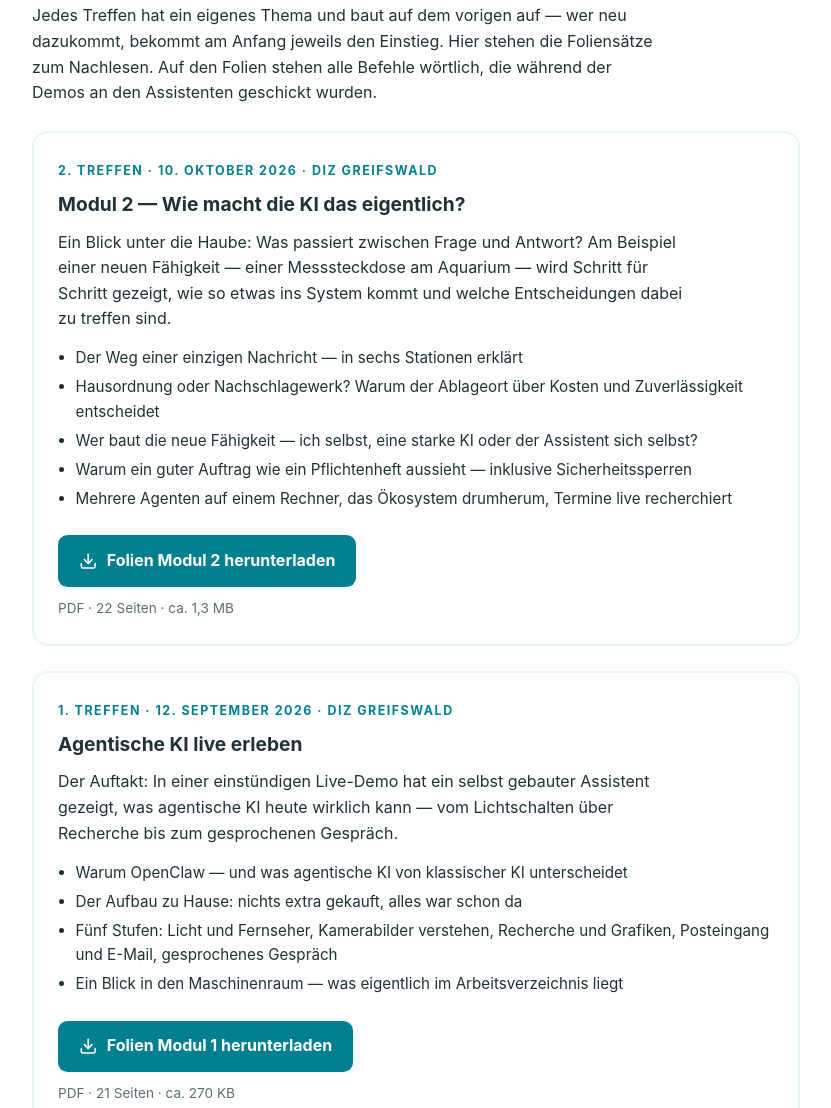
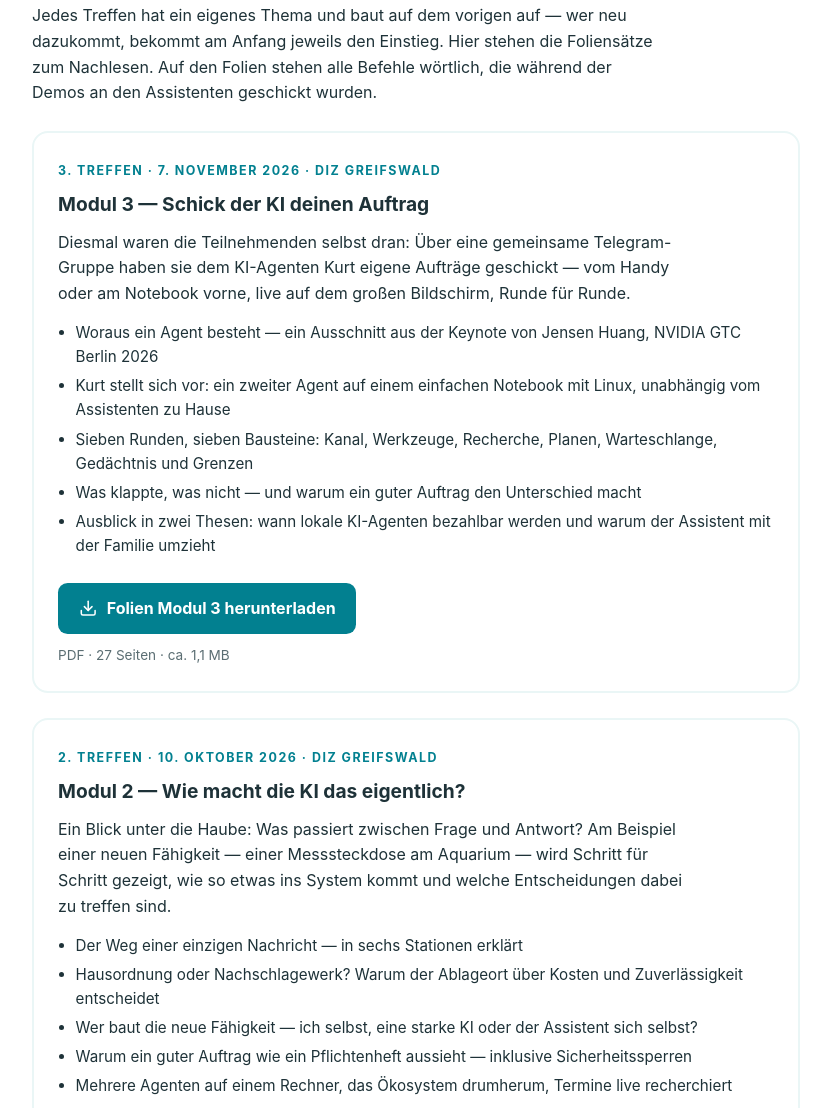
Before and after one commit to joergboese/begreifswald, a plain HTML site: page index.html in a window 1280 px wide. Shown: the part 1597-2705 px from the top of the page, without its empty margins (148-979 px from the left). Drawn offline with Linux system fonts and the light colour scheme.

Commit message:
Upload zum 7.11.2026 - 3. Event

```diff
--- a/index.html
+++ b/index.html
@@ -136,6 +136,24 @@ footer .platzhalter{color:var(--mint)}
   <p>Jedes Treffen hat ein eigenes Thema und baut auf dem vorigen auf — wer neu dazukommt, bekommt am Anfang jeweils den Einstieg. Hier stehen die Foliensätze zum Nachlesen. Auf den Folien stehen alle Befehle wörtlich, die während der Demos an den Assistenten geschickt wurden.</p>
 
   <div class="material">
+    <span class="datum">3. Treffen · 7. November 2026 · DIZ Greifswald</span>
+    <h3>Modul 3 — Schick der KI deinen Auftrag</h3>
+    <p>Diesmal waren die Teilnehmenden selbst dran: Über eine gemeinsame Telegram-Gruppe haben sie dem KI-Agenten Kurt eigene Aufträge geschickt — vom Handy oder am Notebook vorne, live auf dem großen Bildschirm, Runde für Runde.</p>
+    <ul>
+      <li>Woraus ein Agent besteht — ein Ausschnitt aus der Keynote von Jensen Huang, NVIDIA GTC Berlin 2026</li>
+      <li>Kurt stellt sich vor: ein zweiter Agent auf einem einfachen Notebook mit Linux, unabhängig vom Assistenten zu Hause</li>
+      <li>Sieben Runden, sieben Bausteine: Kanal, Werkzeuge, Recherche, Planen, Warteschlange, Gedächtnis und Grenzen</li>
+      <li>Was klappte, was nicht — und warum ein guter Auftrag den Unterschied macht</li>
+      <li>Ausblick in zwei Thesen: wann lokale KI-Agenten bezahlbar werden und warum der Assistent mit der Familie umzieht</li>
+    </ul>
+    <a class="pdf" href="Begreifswald_Folien_2026-11-07.pdf">
+      <svg viewBox="0 0 24 24" fill="none" stroke="currentColor" stroke-width="2" stroke-linecap="round" stroke-linejoin="round" aria-hidden="true"><path d="M21 15v4a2 2 0 0 1-2 2H5a2 2 0 0 1-2-2v-4"></path><polyline points="7 10 12 15 17 10"></polyline><line x1="12" y1="15" x2="12" y2="3"></line></svg>
+      Folien Modul 3 herunterladen
+    </a>
+    <span class="meta">PDF · 27 Seiten · ca. 1,1 MB</span>
+  </div>
+
+  <div class="material">
     <span class="datum">2. Treffen · 10. Oktober 2026 · DIZ Greifswald</span>
     <h3>Modul 2 — Wie macht die KI das eigentlich?</h3>
     <p>Ein Blick unter die Haube: Was passiert zwischen Frage und Antwort? Am Beispiel einer neuen Fähigkeit — einer Messsteckdose am Aquarium — wird Schritt für Schritt gezeigt, wie so etwas ins System kommt und welche Entscheidungen dabei zu treffen sind.</p>
@@ -178,8 +196,7 @@ footer .platzhalter{color:var(--mint)}
   <p>Wir bauen gerade eine Gruppe von Interessierten in Greifswald und Umgebung auf — zum Austauschen, Zuschauen und Selbermachen. Keine Vorkenntnisse nötig, nur Neugier.</p>
   <p style="margin-top:.8rem"><strong>Begreifswald ist ein ehrenamtliches, nicht-kommerzielles Projekt.</strong> Wir verkaufen nichts — es geht ums Verstehen, Ausprobieren und Weitergeben.</p>
   <a class="mail" href="mailto:openclaw.demo@icloud.com?subject=Begreifswald%20—%20Interesse">Schreiben Sie uns</a>
-  <p class="muted" style="margin-top:.8rem;font-size:.9rem"><strong>Nächster Termin: Samstag, 7. November 2026, 9–12 Uhr.</strong><br>
-  Danach: Sa, 12. Dezember 2026, 9–12 Uhr.<br>
+  <p class="muted" style="margin-top:.8rem;font-size:.9rem"><strong>Nächster Termin: Samstag, 12. Dezember 2026, 9–12 Uhr.</strong><br>
   Am einfachsten schreiben Sie uns kurz — dann sagen wir Ihnen vorher Bescheid. Die Termine stehen auch im <a href="https://www.witeno.de/wilkommen/aktuell/#Aktuell_Events" rel="noopener">Veranstaltungskalender der WITENO</a>, dort unter „Aktuelle Veranstaltungen".</p>
 <br>
 </section>
```
Also changed, not shown: 1 other file.
